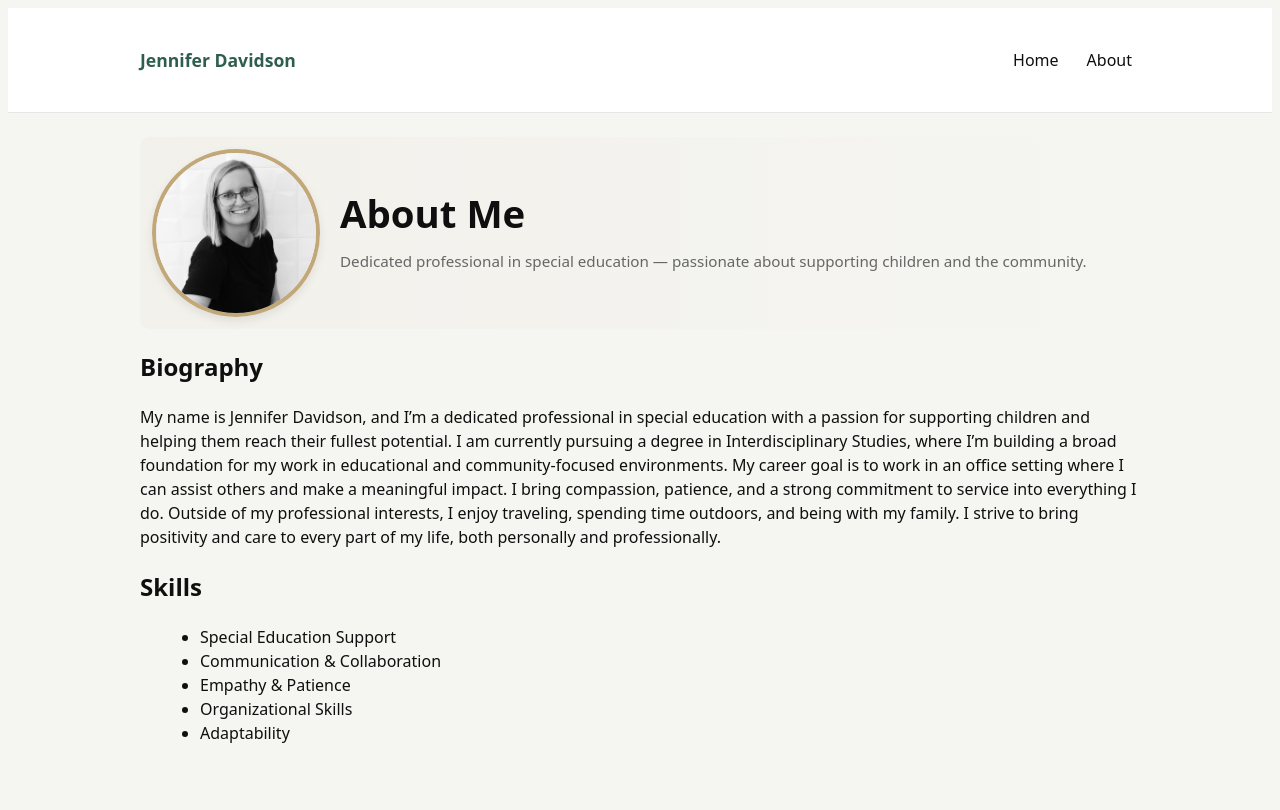
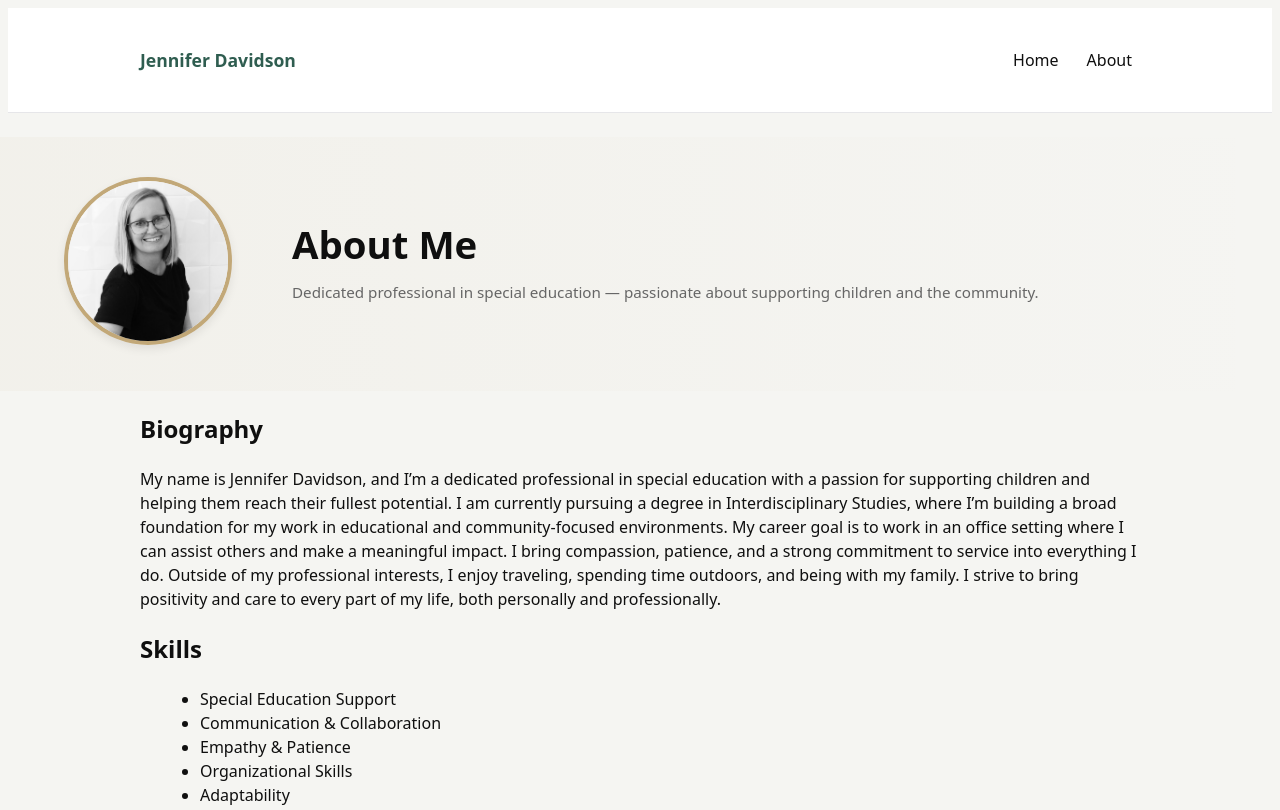
Before and after one commit to jenniferadavidson012/profession-profile-final, a plain HTML site: page about.html in a window 1280 px wide. Shown: the top 810 px of the page. Drawn offline with Linux system fonts and the light colour scheme.

Commit message:
feat(about): make hero full-width and make profile image open in lightbox

```diff
--- a/about.html
+++ b/about.html
@@ -22,7 +22,9 @@
 
     <main class="container about">
         <div class="about-hero">
-            <img class="profile-image" src="images/profile.jpg" alt="Jennifer Davidson">
+            <figure>
+                <img class="profile-image" src="images/profile.jpg" data-full="images/profile.jpg" alt="Jennifer Davidson">
+            </figure>
             <div class="about-hero-text">
                 <h1>About Me</h1>
                 <p class="muted">Dedicated professional in special education — passionate about supporting children and the community.</p>
--- a/style.css
+++ b/style.css
@@ -49,7 +49,7 @@ body{
 .about ul{list-style:disc;margin-left:20px}
 
 /* About hero (large heading with profile image) */
-.about-hero{display:flex;align-items:center;gap:20px;margin-bottom:20px;background:linear-gradient(90deg, rgba(194,168,120,0.06), transparent);padding:12px;border-radius:10px}
+.about-hero{display:flex;align-items:center;gap:20px;margin-bottom:20px;background:linear-gradient(90deg, rgba(194,168,120,0.06), transparent);padding:24px;border-radius:0;position:relative;left:50%;right:50%;margin-left:-50vw;margin-right:-50vw;width:100vw;box-sizing:border-box}
 .about-hero-text h1{margin:0}
 .about-hero-text .muted{margin-top:8px;color:var(--muted)}
 .profile-image{width:160px;height:160px;object-fit:cover;border-radius:50%;flex:0 0 160px;border:4px solid var(--gold);box-shadow:0 4px 10px rgba(0,0,0,0.08)}
```
